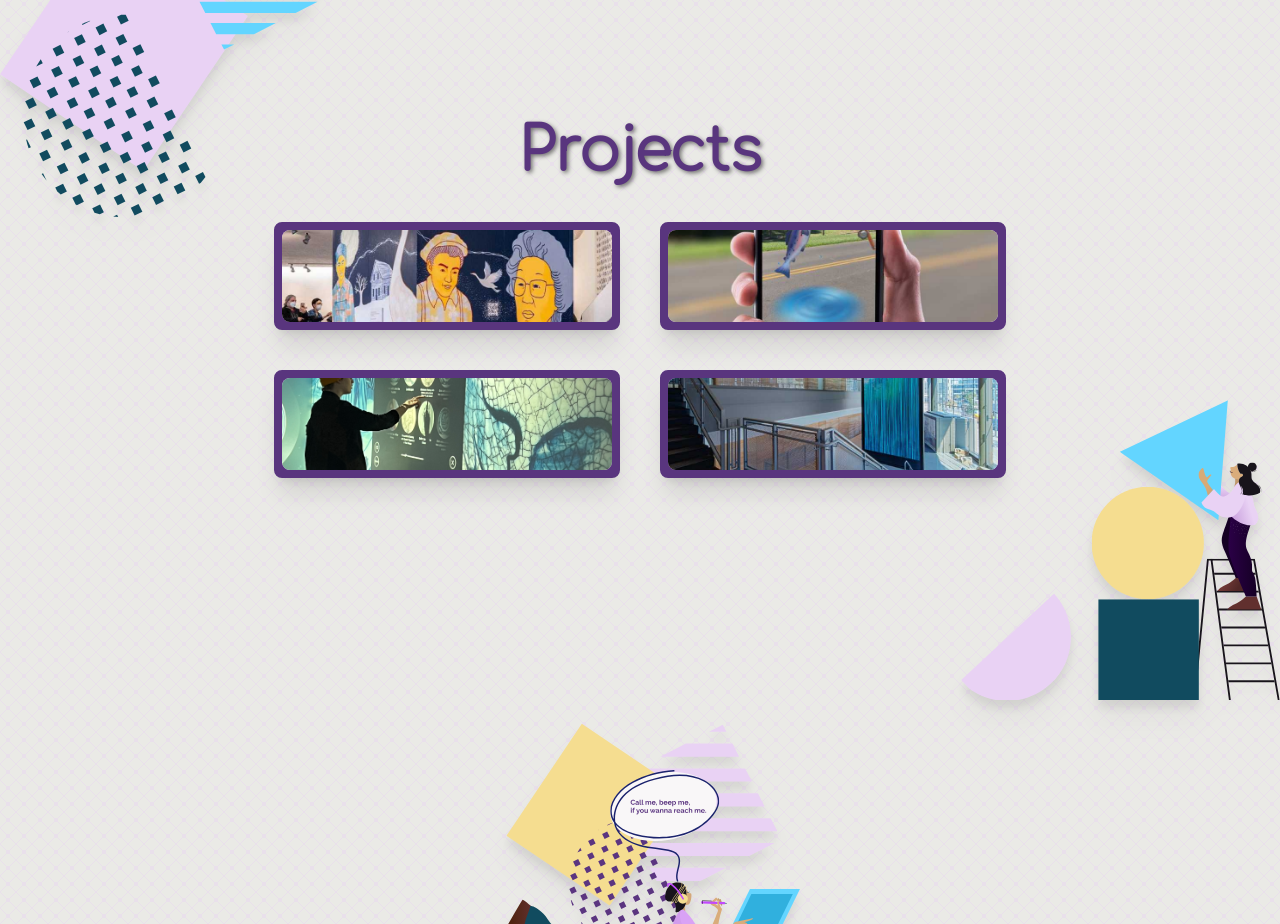
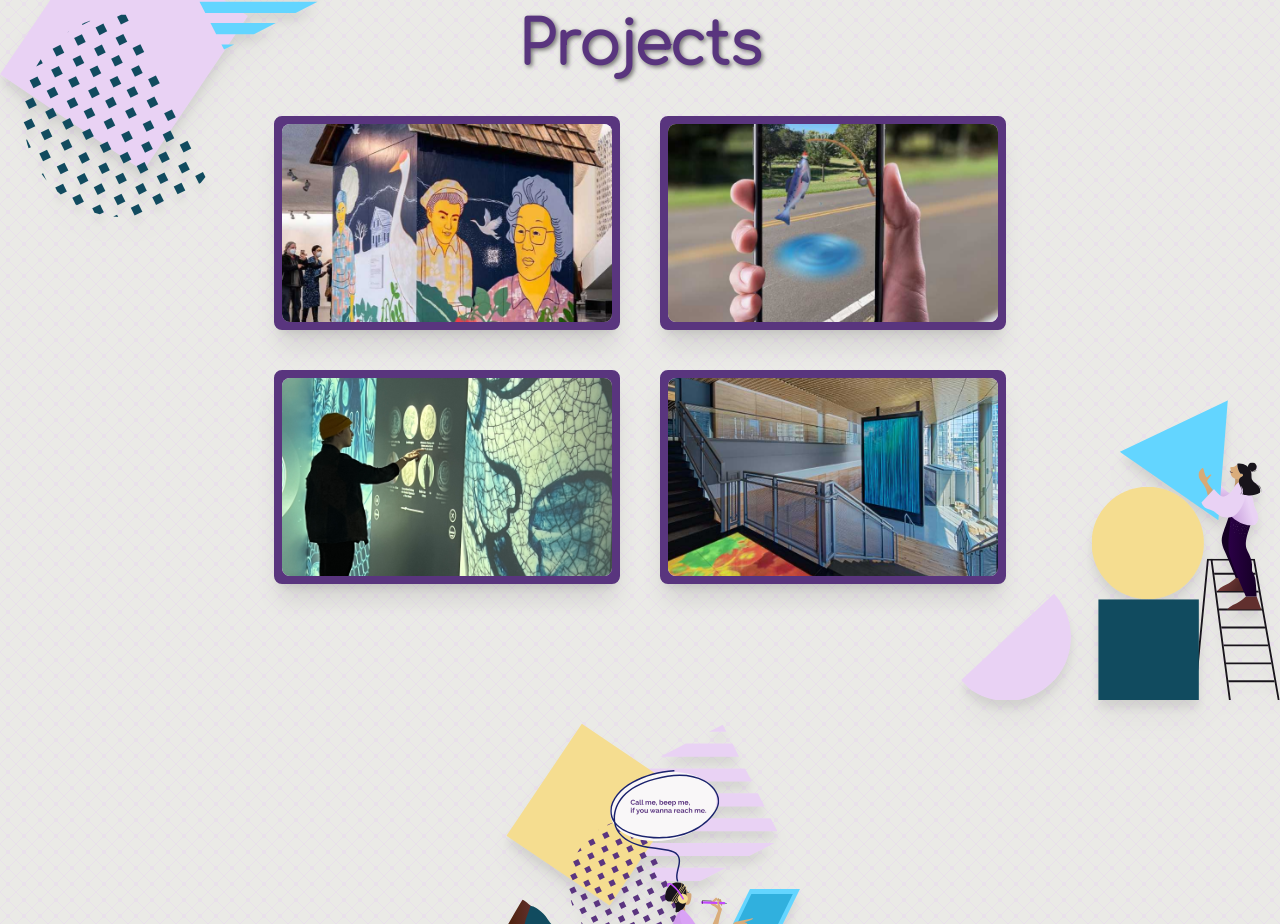
Before and after one commit to aleannab/aleannab.github.io, a React (Vite) app: page /#/ in a window 1280 px wide. Shown: the part 1700-2624 px from the top of the page. Built offline with nearby package versions, Linux system fonts and the light colour scheme.

Commit message:
Change project card size

```diff
--- a/src/components/ProjectCard.jsx
+++ b/src/components/ProjectCard.jsx
@@ -6,10 +6,10 @@ const ProjectCard = ({ data }) => {
     <div className="w-full bg-primary border-8 border-primary rounded-lg shadow-xl">
       <div className="card w-full relative">
         <Link to={`/projects/${data.id}`} state={{ projectData: data }}>
-          <div className="group bg-accent rounded-lg">
+          <div className="group bg-accent rounded-lg aspect-5/3">
             <img className="w-full h-full top-0 left-0 absolute rounded-lg object-cover object-center group-hover:opacity-30" src={data.hero} />
-            <div className="card-body z-40 relative opacity-0 group-hover:opacity-100">
-              <h2 className="card-title relative justify-center text-white">{data.name}</h2>
+            <div className="card-body z-40 relative opacity-0 group-hover:opacity-100 w-full h-full object-center justify-center">
+              <h2 className="card-title relative justify-center text-center text-white">{data.name}</h2>
             </div>
           </div>
         </Link>
--- a/tailwind.config.js
+++ b/tailwind.config.js
@@ -7,6 +7,9 @@ export default {
         sans: ['Raleway', 'Roboto', 'sans'], // Replace 'Your-Font-Family' with your desired font
         serif: ['Comfortaa', 'serif'], // Specify the font for headers
       },
+      aspectRatio: {
+        '5/3': '5 / 3',
+      }
     },
   },
   daisyui: {
```
